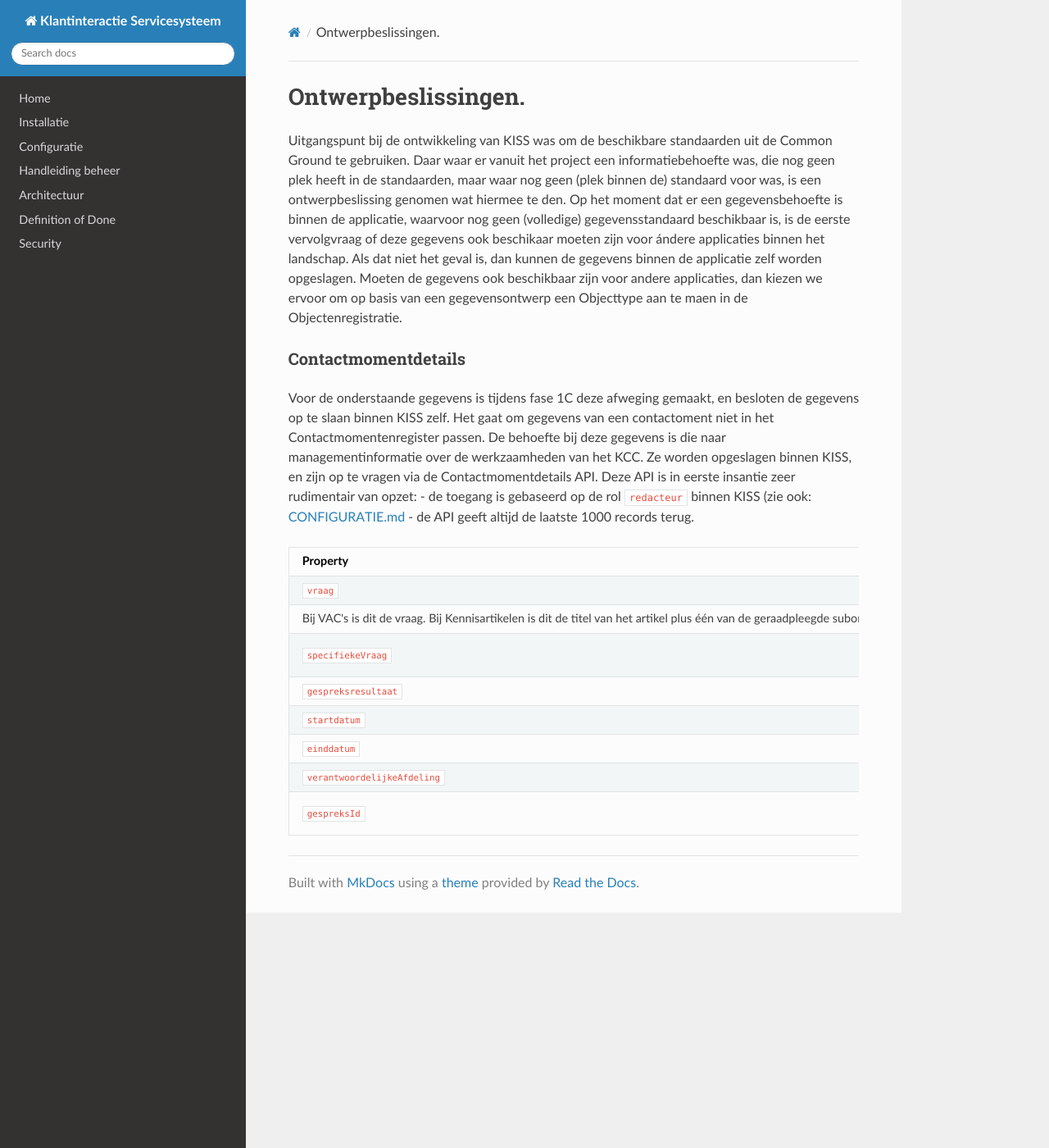
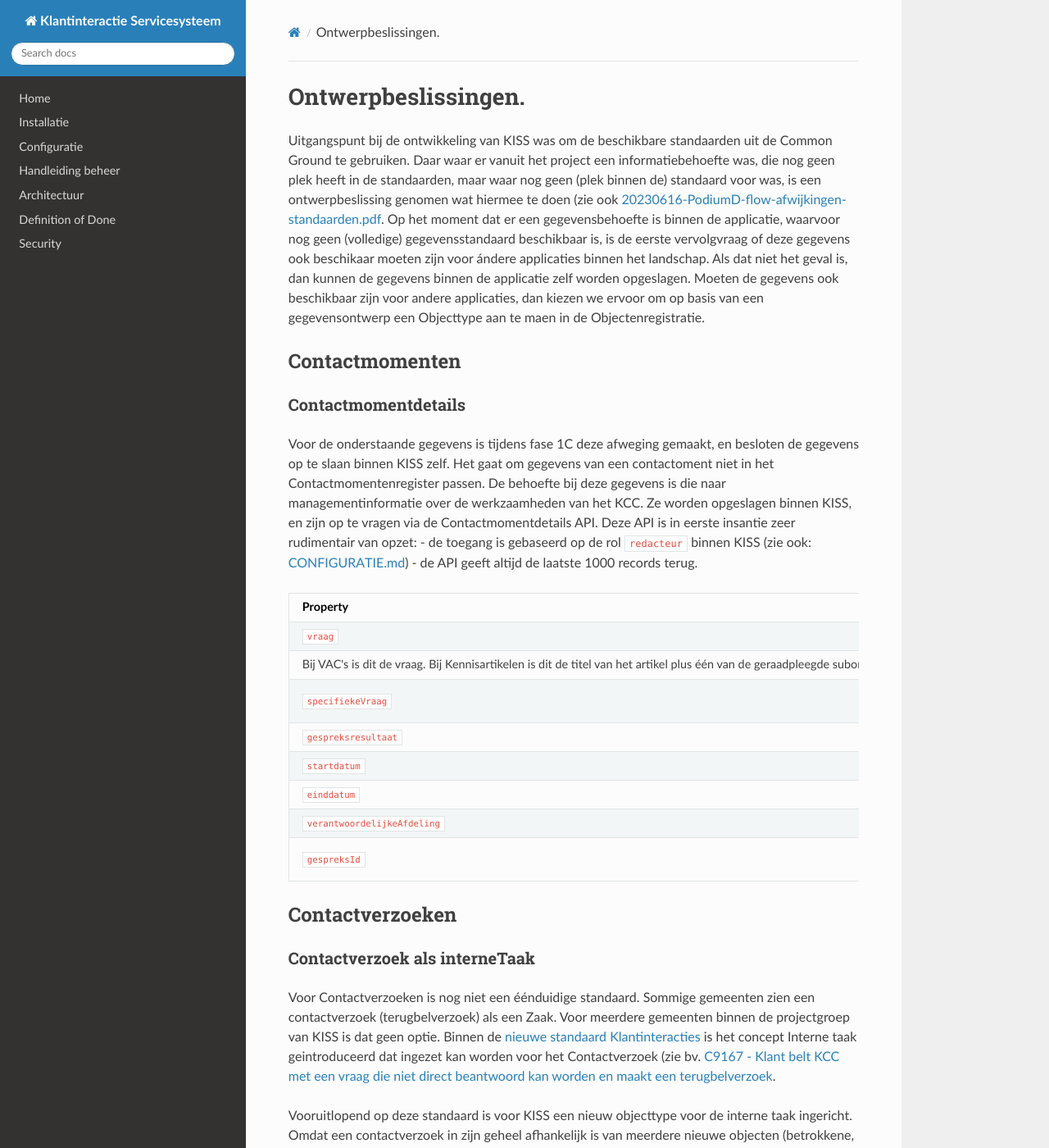
Before and after one commit to Klantinteractie-Servicesysteem/.github, an MkDocs documentation site: the page built from docs/DECISION-RECORD.md, in a window 1280 px wide and 1400 px high. Shown: the whole window at 82% size. Built offline with MkDocs 1.6.1, drawn with Linux system fonts in a browser that asks for light colours; nearby versions of some CDN libraries; some of the changed text lies outside the part shown.

Commit message:
Update DECISION-RECORD.md
bijwerken met info contactverzoeken

```diff
--- a/docs/DECISION-RECORD.md
+++ b/docs/DECISION-RECORD.md
@@ -1,12 +1,12 @@
 
 # Ontwerpbeslissingen.
-Uitgangspunt bij de ontwikkeling van KISS was om de beschikbare standaarden uit de Common Ground te gebruiken. Daar waar er vanuit het project een informatiebehoefte was, die nog geen plek heeft in de standaarden, maar waar nog geen (plek binnen de) standaard voor was, is een ontwerpbeslissing genomen wat hiermee te den. Op het moment dat er een gegevensbehoefte is binnen de applicatie, waarvoor nog geen (volledige) gegevensstandaard beschikbaar is, is de eerste vervolgvraag of deze gegevens ook beschikaar moeten zijn voor ándere applicaties binnen het landschap. Als dat niet het geval is, dan kunnen de gegevens binnen de applicatie zelf worden opgeslagen. Moeten de gegevens ook beschikbaar zijn voor andere applicaties, dan kiezen we ervoor om op basis van een gegevensontwerp een Objecttype aan te maen in de Objectenregistratie.
+Uitgangspunt bij de ontwikkeling van KISS was om de beschikbare standaarden uit de Common Ground te gebruiken. Daar waar er vanuit het project een informatiebehoefte was, die nog geen plek heeft in de standaarden, maar waar nog geen (plek binnen de) standaard voor was, is een ontwerpbeslissing genomen wat hiermee te doen (zie ook [20230616-PodiumD-flow-afwijkingen-standaarden.pdf](https://github.com/Klantinteractie-Servicesysteem/.github/blob/main/docs/files/20230616-PodiumD-flow-afwijkingen-standaarden.pdf). Op het moment dat er een gegevensbehoefte is binnen de applicatie, waarvoor nog geen (volledige) gegevensstandaard beschikbaar is, is de eerste vervolgvraag of deze gegevens ook beschikaar moeten zijn voor ándere applicaties binnen het landschap. Als dat niet het geval is, dan kunnen de gegevens binnen de applicatie zelf worden opgeslagen. Moeten de gegevens ook beschikbaar zijn voor andere applicaties, dan kiezen we ervoor om op basis van een gegevensontwerp een Objecttype aan te maen in de Objectenregistratie.
 
-
+## Contactmomenten
 ### Contactmomentdetails
 Voor de onderstaande gegevens is tijdens fase 1C deze afweging gemaakt, en besloten de gegevens op te slaan binnen KISS zelf. Het gaat om gegevens van een contactoment niet in het Contactmomentenregister passen. De behoefte bij deze gegevens is die naar managementinformatie over de werkzaamheden van het KCC.
 Ze worden opgeslagen binnen KISS, en zijn op te vragen via de Contactmomentdetails API. Deze API is in eerste insantie zeer rudimentair van opzet:
-- de toegang is gebaseerd op de rol `redacteur` binnen KISS (zie ook: [CONFIGURATIE.md](https://raw.githubusercontent.com/Klantinteractie-Servicesysteem/.github/main/docs/CONFIGURATIE.md)
+- de toegang is gebaseerd op de rol `redacteur` binnen KISS (zie ook: [CONFIGURATIE.md](https://raw.githubusercontent.com/Klantinteractie-Servicesysteem/.github/main/docs/CONFIGURATIE.md))
 - de API geeft altijd de laatste 1000 records terug.
 
 | Property  | Type | Toelichting |
@@ -19,3 +19,15 @@
 | `einddatum` | string (date-time) | De tijd waarop het Contactmoment is beëindigd. Samen met `startdatum` bepaaalt dit de gespreksduur. |
 | `verantwoordelijkeAfdeling` | string | Dit is de afdeling voor wie het contactmoment is afgehandeld. Deze moet de KCM kiezen in het afhandelscherm. Waar mogelijk wordt deze vooringevuld vanuit de gekozen bron bij `vraag` |
 | `gespreksId` | string (uuid) | Een klant kan meerdere vragen stellen binnen één interactie met een Klantcontactmedewerker (KCM). Voor iedere vraag wordt een contactmoment aangemaakt. We hebben het property `gespreksId` toegevoegd. In het geval van 2 of meer vragen binnen één interactie, worden de vragen aan elkaar verbonden, doordat al deze contactmomenten hetzelfde `gespreksId` krijgen |
+
+## Contactverzoeken
+
+### Contactverzoek als interneTaak
+Voor Contactverzoeken is nog niet een éénduidige standaard. Sommige gemeenten zien een contactverzoek (terugbelverzoek) als een Zaak. Voor meerdere gemeenten binnen de projectgroep van KISS is dat geen optie. Binnen de [nieuwe standaard Klantinteracties](https://vng-realisatie.github.io/klantinteracties/) is het concept Interne taak geintroduceerd dat ingezet kan worden voor het Contactverzoek (zie bv. [C9167 - Klant belt KCC met een vraag die niet direct beantwoord kan worden en maakt een terugbelverzoek](https://vng-realisatie.github.io/klantinteracties/achtergronddocumentatie/artefacten/9167.html).
+
+Vooruitlopend op deze standaard is voor KISS een nieuw objecttype voor de interne taak ingericht. Omdat een contactverzoek in zijn geheel afhankelijk is van meerdere nieuwe objecten (betrokkene, actor) die nog niet uitgewerkt zijn als standaard (op moment van ontwikkelen, mei-juni 2023) is er voor gekozen om deze objecten als subobject op te nemen in het objecttype interne taak. Dit objecttype is als community concept beschikbaar bij [de Community concepts binnen Objecttypes, bij Open Objecten](https://github.com/open-objecten/objecttypes/tree/main/community-concepts).
+
+### afdelingen en groepen
+Een Contactverzoek moet binnen de eigen organisatie worden opgepakt. Binnen Klantinteracties is hiervoor het Actor-object beschikbaar, die van het soort `medewerker`, `organisatorische eenheid` of `geautomatiseerde actor` kan zijn (zie [Gegevenswoordenbek Klantinteracties, 2023-10-19T10:33:57.000+02:00](https://vng-realisatie.github.io/klantinteracties/informatiemodel/gegevenswoordenboek). KISS maakt gebruik van de eerste twee soorten. Binnen de gebruikersgroep was de behoefte om bij organisatorische eenheid onderscheid te kunnen maken tussen Afdeling of Groep. Daarom zijn er ook twee objecttypen hiervoor gemaakt: afdeling en groep. Ook deze objecttypen staan bij [de Community concepts](https://github.com/open-objecten/objecttypes/tree/main/community-concepts).
+
+### medewerkers
```
